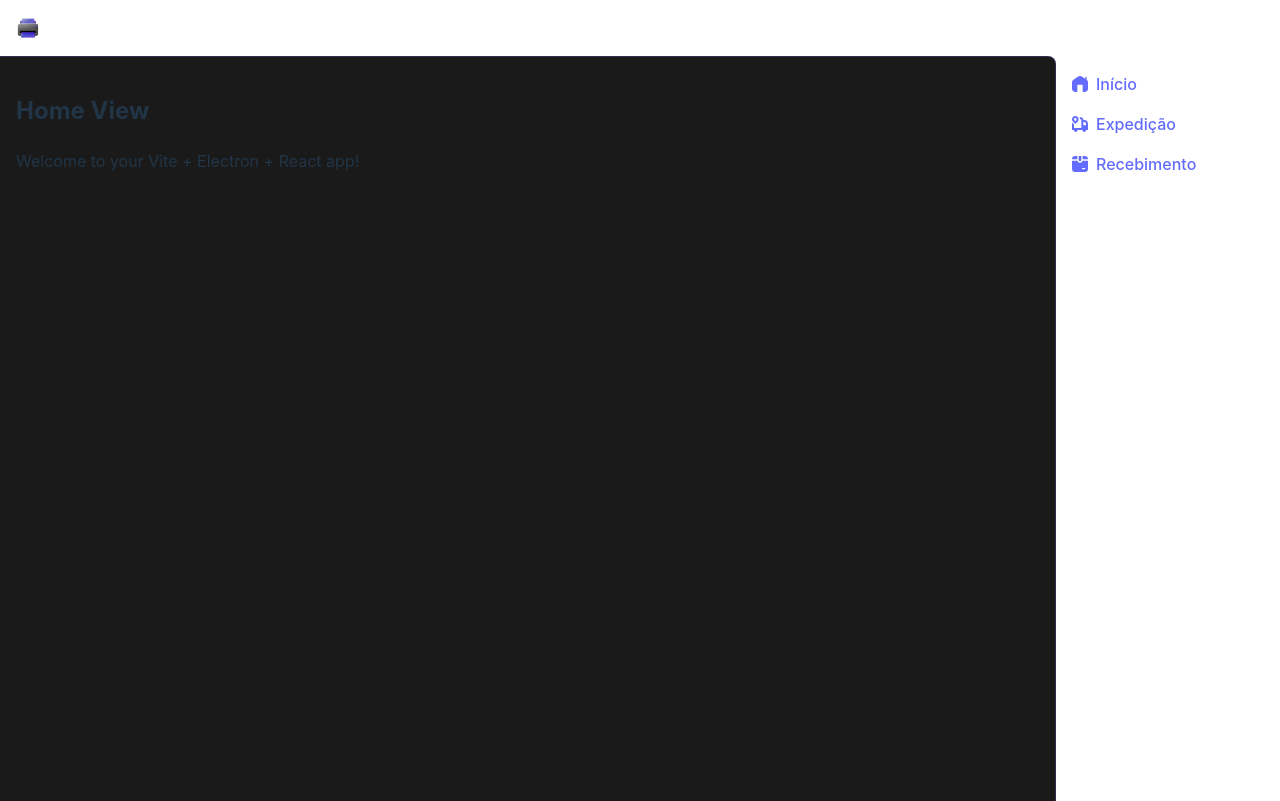
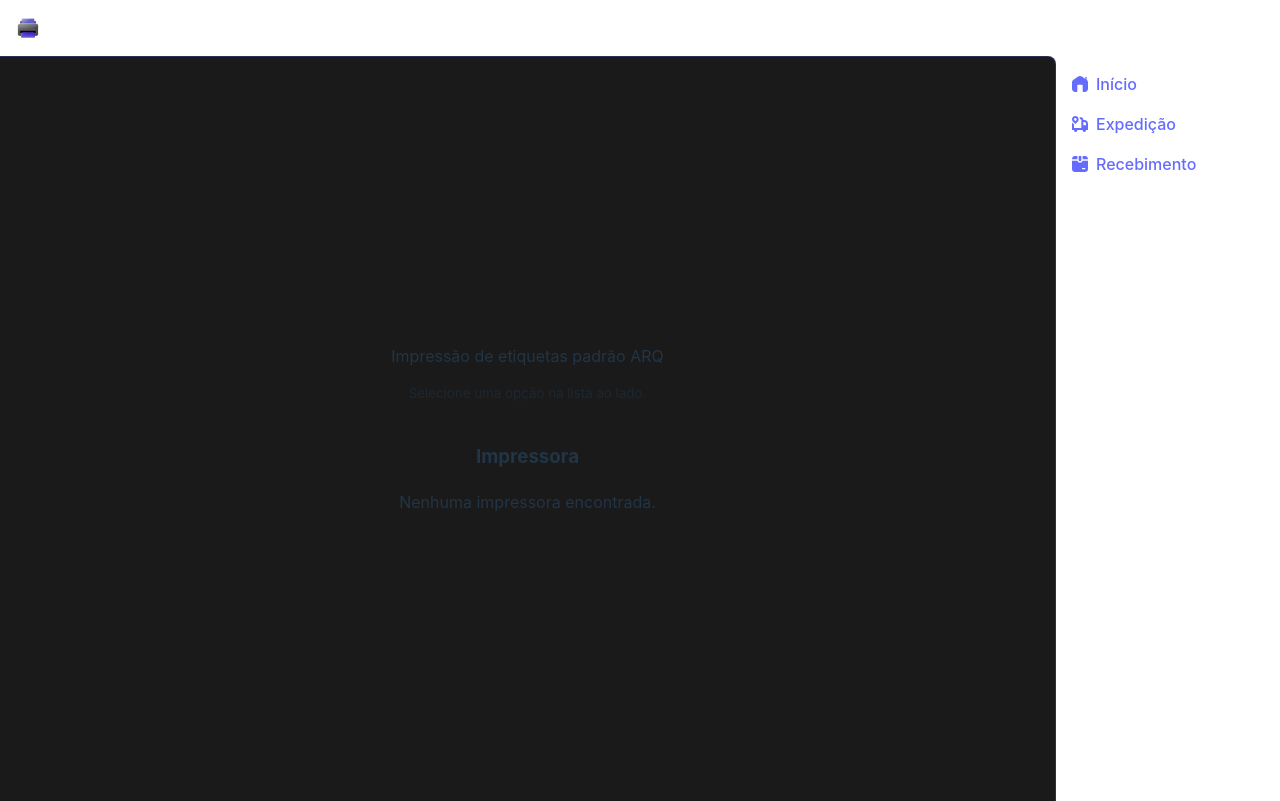
Before and after one commit to wduos-dsv/label-printer, a React (Vite) app: page / in a window 1280 px wide. Built offline with nearby package versions, Linux system fonts and the light colour scheme; the HTML template or start-up script is replaced by a standard one.

Commit message:
Added placeholder print button

```diff
--- a/src/index.css
+++ b/src/index.css
@@ -54,6 +54,10 @@ button:focus-visible {
   outline: 4px auto -webkit-focus-ring-color;
 }
 
+.dim {
+  opacity: 0.5;
+}
+
 @media (prefers-color-scheme: light) {
   :root {
     color: #213547;
--- a/src/views/Home.tsx
+++ b/src/views/Home.tsx
@@ -1,8 +1,114 @@
+import { useEffect, useState } from "react";
+
+interface PrinterInfo {
+  name: string;
+  displayName: string;
+  description: string;
+  status: number;
+  isDefault: boolean;
+}
+
 export default function Home() {
+  const [printers, setPrinters] = useState<PrinterInfo[]>([]);
+  const [selectedPrinter, setSelectedPrinter] = useState<string>("");
+  const [loading, setLoading] = useState<boolean>(true);
+
+  useEffect(() => {
+    async function loadPrinters() {
+      try {
+        // Invoke the IPC handler exposed via preload
+        const printerList = await (window as any).ipcRenderer.invoke(
+          "get-printers",
+        );
+        setPrinters(printerList);
+
+        // Automatically select the system's default printer if available
+        const defaultPrinter = printerList.find(
+          (p: PrinterInfo) => p.isDefault,
+        );
+        if (defaultPrinter) {
+          setSelectedPrinter(defaultPrinter.name);
+        } else if (printerList.length > 0) {
+          setSelectedPrinter(printerList[0].name);
+        }
+      } catch (error) {
+        console.error("Failed to fetch printers:", error);
+      } finally {
+        setLoading(false);
+      }
+    }
+
+    loadPrinters();
+  }, []);
+
+  const handlePrint = async () => {
+    if (!selectedPrinter) {
+      alert("Por favor, selecione uma impressora.");
+      return;
+    }
+
+    try {
+      const result = await (window as any).ipcRenderer.invoke(
+        "print-label",
+        selectedPrinter,
+      );
+      if (result.success) {
+        alert("Impresso com sucesso!");
+      } else {
+        alert("Erro ao imprimir: " + result.error);
+      }
+    } catch (error) {
+      console.error("Erro na comunicação de impressão:", error);
+    }
+  };
+
   return (
-    <div>
-      <h2>Home View</h2>
-      <p>Welcome to your Vite + Electron + React app!</p>
+    <div
+      className="Home"
+      style={{
+        display: "flex",
+        flexDirection: "column",
+        alignItems: "center",
+        justifyContent: "center",
+        height: "100%",
+        textAlign: "center",
+      }}
+    >
+      <p>Impressão de etiquetas padrão ARQ</p>
+      <small className="dim">Selecione uma opção na lista ao lado.</small>
+
+      <div style={{ marginTop: "20px" }}>
+        <h3>Impressora</h3>
+        {loading ? (
+          <p>Carregando impressoras...</p>
+        ) : printers.length === 0 ? (
+          <p>Nenhuma impressora encontrada.</p>
+        ) : (
+          <>
+            <select
+              value={selectedPrinter}
+              onChange={(e) => setSelectedPrinter(e.target.value)}
+              style={{
+                padding: "8px",
+                fontSize: "14px",
+                minWidth: "220px",
+                marginRight: "10px",
+              }}
+            >
+              {printers.map((printer) => (
+                <option key={printer.name} value={printer.name}>
+                  {printer.displayName || printer.name}{" "}
+                  {printer.isDefault ? "(Padrão)" : ""}
+                </option>
+              ))}
+            </select>
+
+            <button onClick={handlePrint} style={{ padding: "8px 16px" }}>
+              Imprimir Etiqueta
+            </button>
+          </>
+        )}
+      </div>
     </div>
   );
 }
```
Also changed, not shown: dist-electron/main.js (+25 -1 lines), electron/main.ts (+31 -18 lines).
